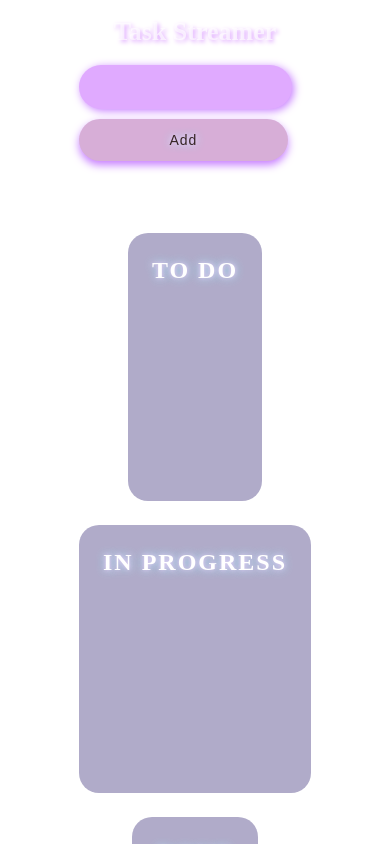
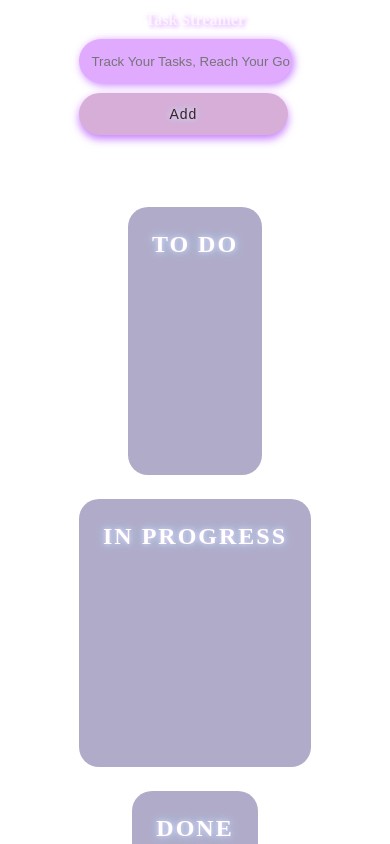
Before and after one commit to Adnansameer8/TaskStream, a React (Vite) app: page / in a window 390 px wide. Shown: the top 844 px of the page. Built offline with nearby package versions, Linux system fonts and the light colour scheme.

Commit message:
UPDATE  2.2

```diff
--- a/src/components/Board.jsx
+++ b/src/components/Board.jsx
@@ -7,7 +7,7 @@ import TrashBin from '../TrashBin';
 
 function TakeInput(){
   const{ dispatch }=useContext(BoardContext);
-  const [text,setText]=useState(' ');
+  const [text,setText]=useState('');
 
   const handleSubmit = (e) =>{
     e.preventDefault();
@@ -24,7 +24,7 @@ function TakeInput(){
       className='INPUT'
       value={text}
       onChange={(e)=> setText(e.target.value)}
-      placeholder='ADD NEW TASK....'/>
+      placeholder='   Track Your Tasks, Reach Your Goals.'/>
       <button className='ADD' type='submit'>Add</button>
     </form>
     </div>
--- a/src/index.css
+++ b/src/index.css
@@ -13,13 +13,11 @@ body{
   margin-top: 40px;
 }
 .trash-bin{
-   max-width:120px;;
+  max-width:120px;
   min-height: 300px;
   border: dotted red;
 }
 .trash-bin:hover{
-    max-width:120px;;
-  min-height: 300px;
   border: dashed red;
   box-shadow: 0px 5px 12px #c77dff;
   text-shadow:0px 5px 12px #ff0015 ;
@@ -183,10 +181,12 @@ h1{
   .board {
     flex-direction: column;
     align-items: center;
+    justify-content: space-around;
+
   }
 
   .column, .trash-bin {
-    max-width: 90%;
+    max-width: 350px;
     min-height: 220px;
   }
 
@@ -200,11 +200,11 @@ h1{
   }
 
   h1 {
-    font-size: 32px;
+    font-size: 13px;
   }
 
   .task {
-    font-size: 18px;
+    font-size: 12px;
     padding: 0.8rem;
   }
 }
@@ -214,6 +214,7 @@ h1{
   .INPUT_ADD {
     flex-direction: column;
     align-items: center;
+     justify-content: space-around;
   }
 
   .INPUT {
@@ -227,10 +228,10 @@ h1{
   }
 
   h1 {
-    font-size: 26px;
+    font-size: 16px;
   }
 
   .task {
-    font-size: 16px;
+    font-size: 12px;
   }
 }
```
